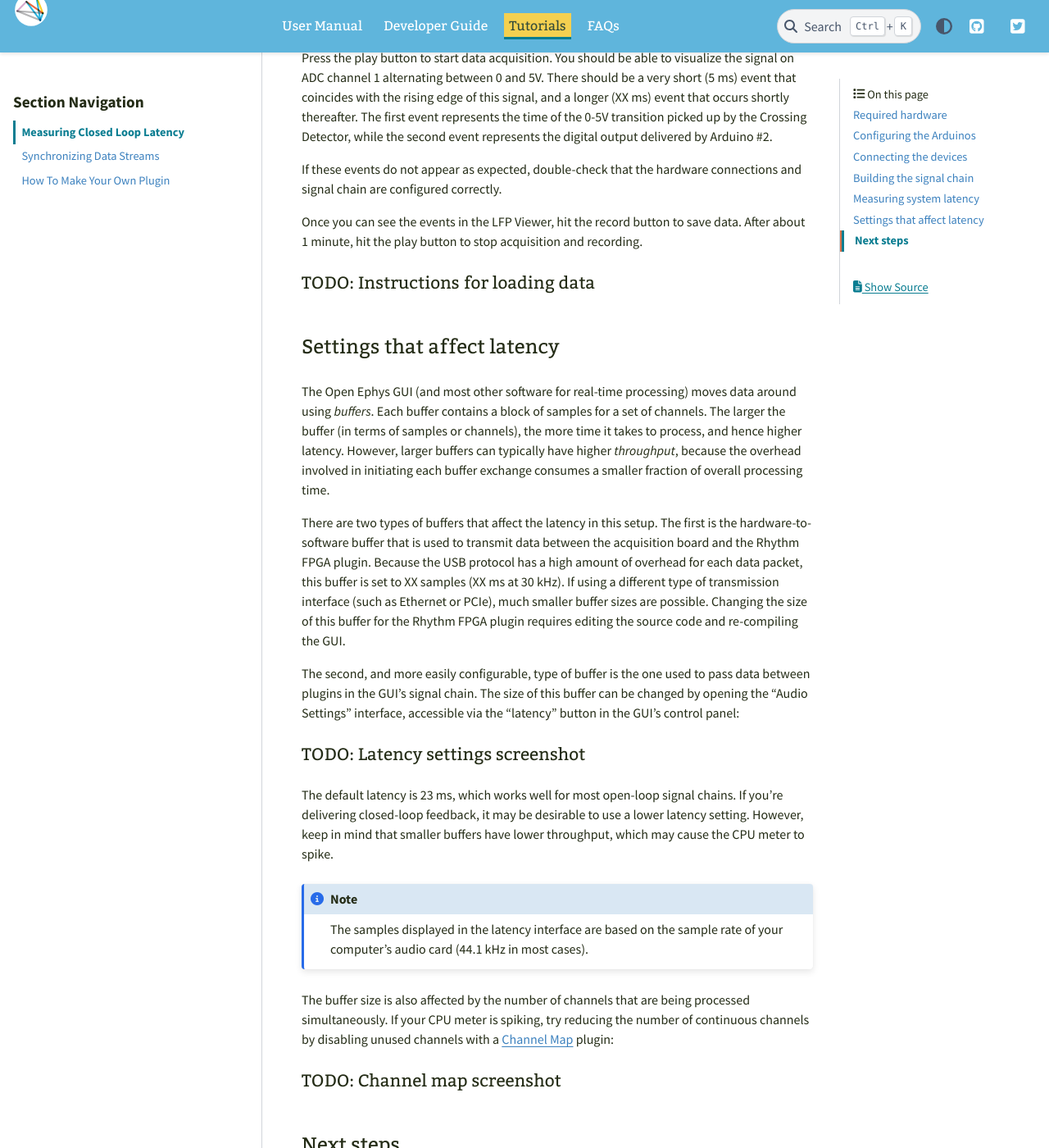
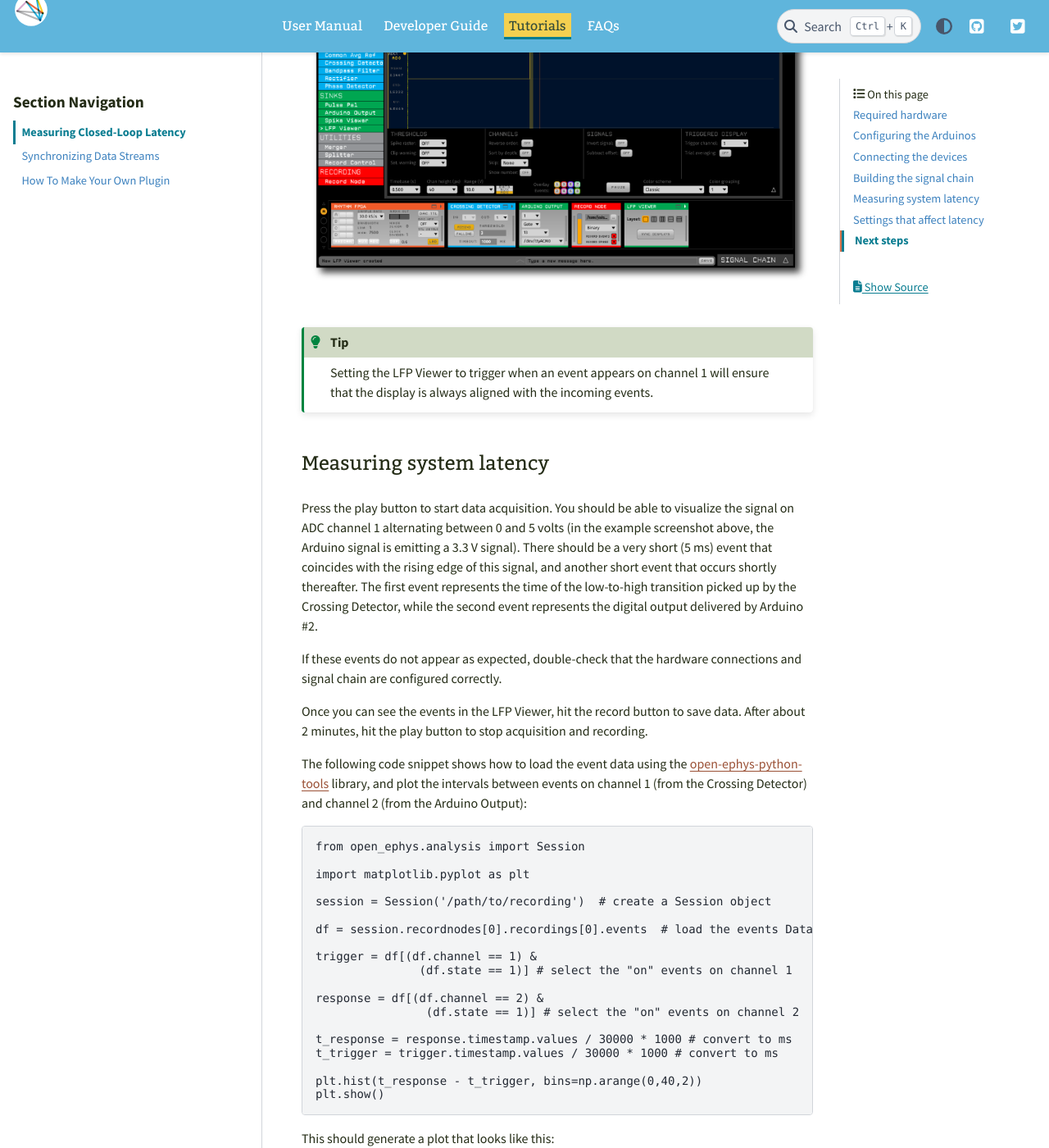
Before and after one commit to open-ephys/gui-docs, a Sphinx documentation site: the page built from source/Tutorials/Closed-Loop-Latency.rst, in a window 1280 px wide and 1400 px high, scrolled down 4279 px. Shown: the whole window at 82% size. Built offline with Sphinx 7.4.7 and the PyData theme 0.15.4, drawn with Linux system fonts in a browser that asks for light colours; some of the changed text lies outside the part shown.

Commit message:
Add additional tutorial images

```diff
--- a/source/Tutorials/Closed-Loop-Latency.rst
+++ b/source/Tutorials/Closed-Loop-Latency.rst
@@ -3,7 +3,7 @@
 .. role:: raw-html-m2r(raw)
    :format: html
 
-Measuring Closed Loop Latency
+Measuring Closed-Loop Latency
 ==============================
 
 One of the key features of the Open Ephys GUI is that it provides the ability to reconfigure your signal chains on the fly. "Source" plugins that acquire neural data can be combined with "filter" plugins that detect salient events, which can be linked to "Sink" plugins that can trigger electrical or optical stimulation to the brain. Because of the modular nature of the GUI, the same closed-loop signal chain can be used with a variety of different data sources.
@@ -98,20 +98,50 @@
 
 The final signal chain should look like this:
 
-TODO: Insert signal chain screenshot
-------------------------------------
+.. image:: ../_static/images/tutorials/closedlooplatency/closedlooplatency-04.png
+  :alt: Signal chain for closed-loop latency tutorial.
+
+.. tip:: Setting the LFP Viewer to trigger when an event appears on channel 1 will ensure that the display is always aligned with the incoming events.
 
 Measuring system latency
 ##########################
 
-Press the play button to start data acquisition. You should be able to visualize the signal on ADC channel 1 alternating between 0 and 5V. There should be a very short (5 ms) event that coincides with the rising edge of this signal, and a longer (XX ms) event that occurs shortly thereafter. The first event represents the time of the 0-5V transition picked up by the Crossing Detector, while the second event represents the digital output delivered by Arduino #2.
+Press the play button to start data acquisition. You should be able to visualize the signal on ADC channel 1 alternating between 0 and 5 volts (in the example screenshot above, the Arduino signal is emitting a 3.3 V signal). There should be a very short (5 ms) event that coincides with the rising edge of this signal, and another short event that occurs shortly thereafter. The first event represents the time of the low-to-high transition picked up by the Crossing Detector, while the second event represents the digital output delivered by Arduino #2.
 
 If these events do not appear as expected, double-check that the hardware connections and signal chain are configured correctly.
 
-Once you can see the events in the LFP Viewer, hit the record button to save data. After about 1 minute, hit the play button to stop acquisition and recording.
+Once you can see the events in the LFP Viewer, hit the record button to save data. After about 2 minutes, hit the play button  to stop acquisition and recording.
 
-TODO: Instructions for loading data
-------------------------------------
+The following code snippet shows how to load the event data using the `open-ephys-python-tools <https://github.com/open-ephys/open-ephys-python-tools>`__ library, and plot the intervals between events on channel 1 (from the Crossing Detector) and channel 2 (from the Arduino Output):
+
+.. code:: python
+
+  from open_ephys.analysis import Session
+
+  import matplotlib.pyplot as plt
+
+  session = Session('/path/to/recording')  # create a Session object
+
+  df = session.recordnodes[0].recordings[0].events  # load the events DataFrame
+
+  trigger = df[(df.channel == 1) &
+                 (df.state == 1)] # select the "on" events on channel 1
+
+  response = df[(df.channel == 2) &
+                  (df.state == 1)] # select the "on" events on channel 2
+
+  t_response = response.timestamp.values / 30000 * 1000 # convert to ms
+  t_trigger = trigger.timestamp.values / 30000 * 1000 # convert to ms
+
+  plt.hist(t_response - t_trigger, bins=np.arange(0,40,2))
+  plt.show()
+
+This should generate a plot that looks like this:
+
+.. image:: ../_static/images/tutorials/closedlooplatency/closedlooplatency-05.png
+  :alt: Latency histogram for 23 ms buffer.
+
+This indicates the distribution of latencies for your system.
 
 Settings that affect latency
 ##############################
@@ -120,19 +150,21 @@
 
 There are two types of buffers that affect the latency in this setup. The first is the hardware-to-software buffer that is used to transmit data between the acquisition board and the Rhythm FPGA plugin. Because the USB protocol has a high amount of overhead for each data packet, this buffer is set to XX samples (XX ms at 30 kHz). If using a different type of transmission interface (such as Ethernet or PCIe), much smaller buffer sizes are possible. Changing the size of this buffer for the Rhythm FPGA plugin requires editing the source code and re-compiling the GUI.
 
-The second, and more easily configurable, type of buffer is the one used to pass data between plugins in the GUI's signal chain. The size of this buffer can be changed by opening the "Audio Settings" interface, accessible via the "latency" button in the GUI's control panel:
+The second, and more easily configurable, type of buffer is the one used to pass data between plugins in the GUI's signal chain. The size of this buffer can be changed by opening the "Audio Settings" interface, accessible via the "latency" button in the GUI's control panel. The samples displayed in the latency interface are based on the sample rate of your computer's audio card (44.1 kHz in most cases).
 
-TODO: Latency settings screenshot
-------------------------------------
+.. image:: ../_static/images/tutorials/closedlooplatency/closedlooplatency-07.png
+  :alt: Audio settings interface.
 
 The default latency is 23 ms, which works well for most open-loop signal chains. If you're delivering closed-loop feedback, it may be desirable to use a lower latency setting. However, keep in mind that smaller buffers have lower throughput, which may cause the CPU meter to spike.
 
-.. note:: The samples displayed in the latency interface are based on the sample rate of your computer's audio card (44.1 kHz in most cases).
+Here is what the same latency measurements look like for a 10 ms and 5 ms buffer size:
 
-The buffer size is also affected by the number of channels that are being processed simultaneously. If your CPU meter is spiking, try reducing the number of continuous channels by disabling unused channels with a :ref:`channelmap` plugin:
+.. image:: ../_static/images/tutorials/closedlooplatency/closedlooplatency-06.png
+  :alt: Latency histogram for 10 ms and 5 ms buffers.
 
-TODO: Channel map screenshot
-------------------------------------
+Note the diminishing returns for a 5 ms buffer, due to the fact that overall latency is limited by the size of the USB buffer, which is about XX ms.
+
+The minimum latency is also affected by the number of continuous channels that are being processed simultaneously. If your CPU meter is spiking for smaller buffer sizes, try reducing the number of continuous channels by disabling unused channels with a :ref:`channelmap` plugin.
 
 Next steps
 ###########
```
Also changed, not shown: source/_static/images/tutorials/closedlooplatency/closedlooplatency-01.png, source/_static/images/tutorials/closedlooplatency/closedlooplatency-02.png, source/_static/images/tutorials/closedlooplatency/closedlooplatency-03.png, source/_static/images/tutorials/closedlooplatency/closedlooplatency-04.png (added), source/_static/images/tutorials/closedlooplatency/closedlooplatency-05.png (added), source/_static/images/tutorials/closedlooplatency/closedlooplatency-06.png (added), source/_static/images/tutorials/closedlooplatency/closedlooplatency-07.png (added), 1 other file.
